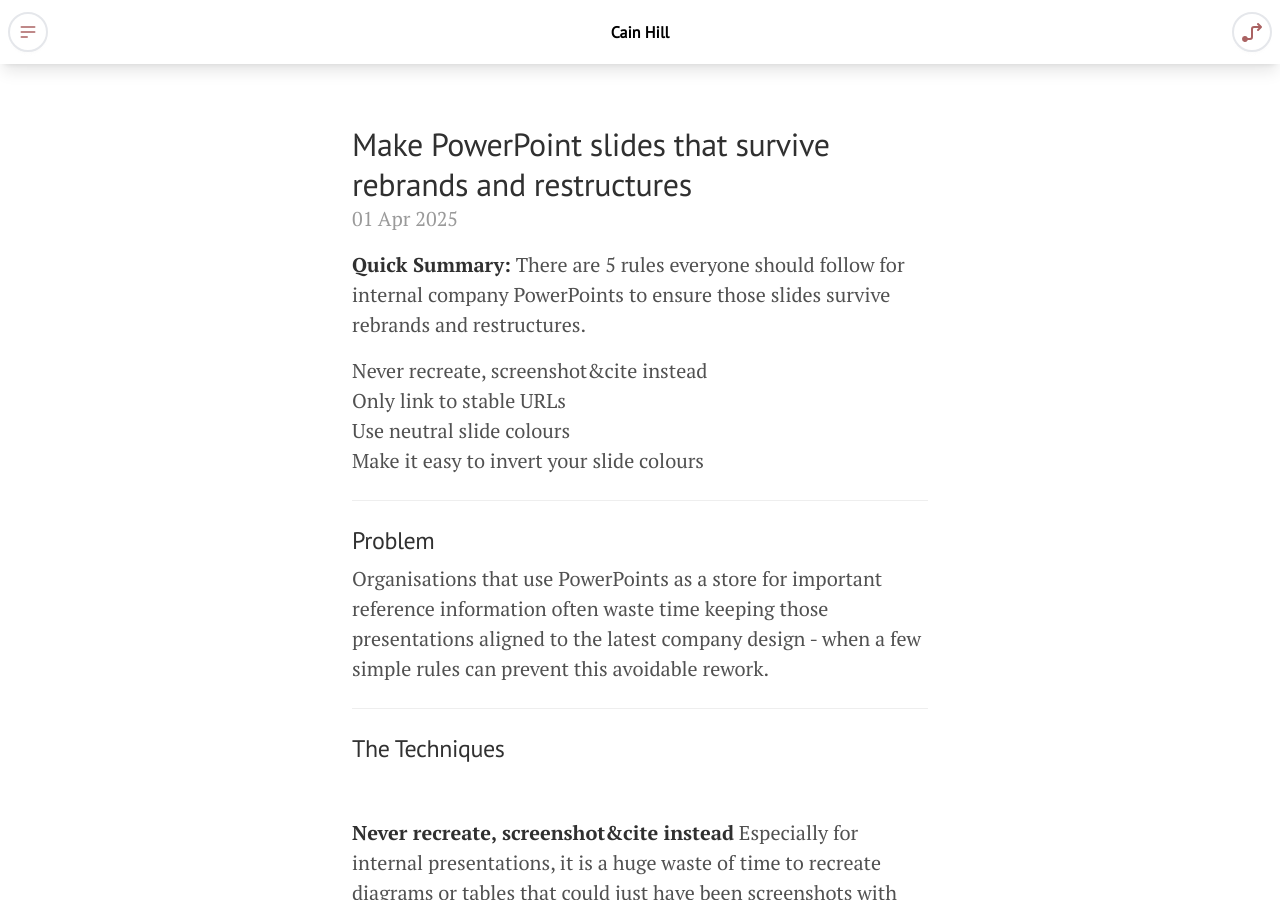
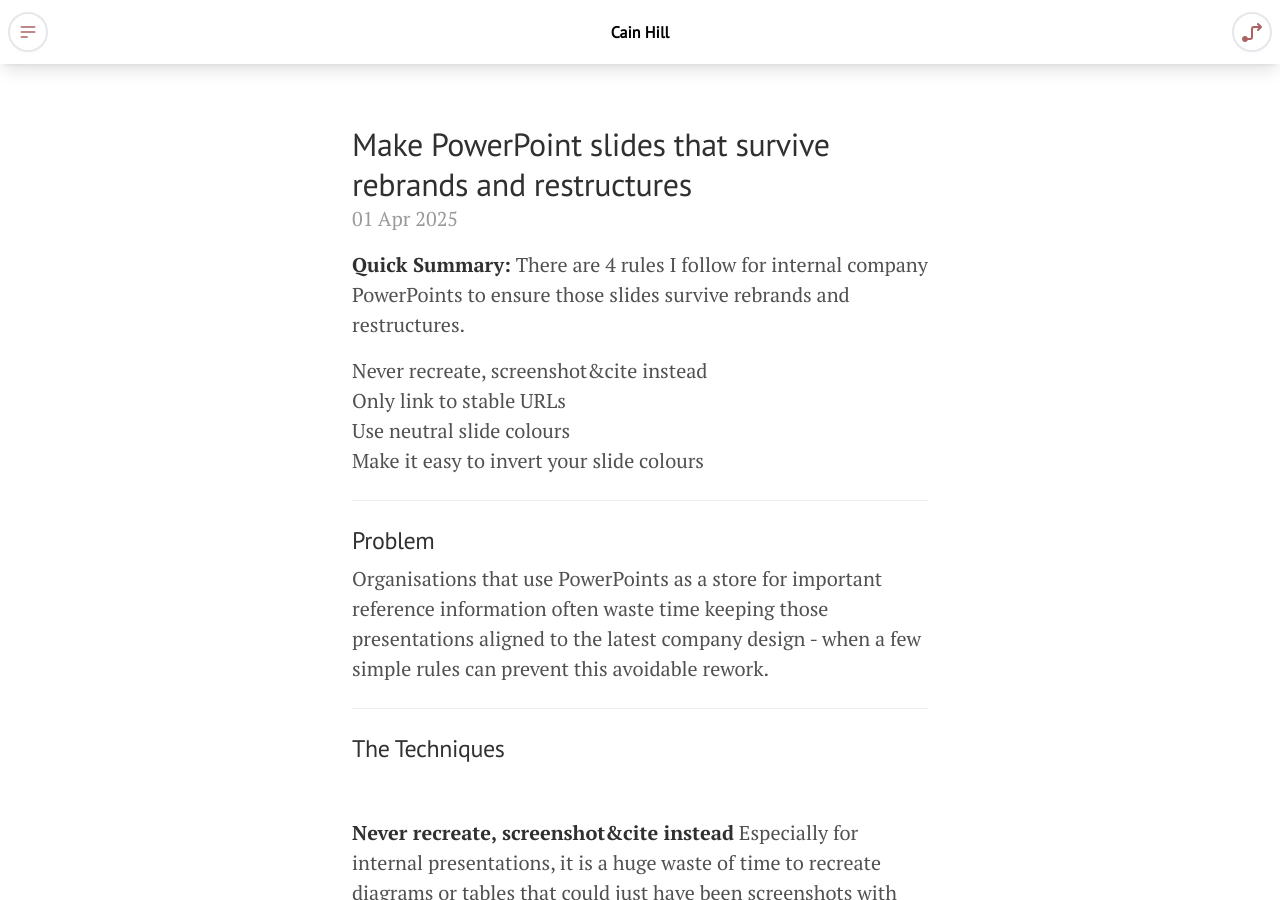
Before and after one commit to cainhill/cainhill.github.io, a Jekyll site: the page built from _blog/2025-04-01-slide-longevity.md, in a window 1280 px wide and 900 px high. Built offline with Jekyll 4.4.1, drawn with Linux system fonts in a browser that asks for light colours.

Commit message:
create/update '2025-04-01-slide-longevity.md' file

```diff
--- a/_blog/2025-04-01-slide-longevity.md
+++ b/_blog/2025-04-01-slide-longevity.md
@@ -2,7 +2,7 @@
 layout: post
 title: Make PowerPoint slides that survive rebrands and restructures
 ---
-**Quick Summary:** There are 5 rules everyone should follow for internal company PowerPoints to ensure those slides survive rebrands and restructures.
+**Quick Summary:** There are 4 rules I follow for internal company PowerPoints to ensure those slides survive rebrands and restructures.
 
 1. Never recreate, screenshot&cite instead
 2. Only link to stable URLs
```
